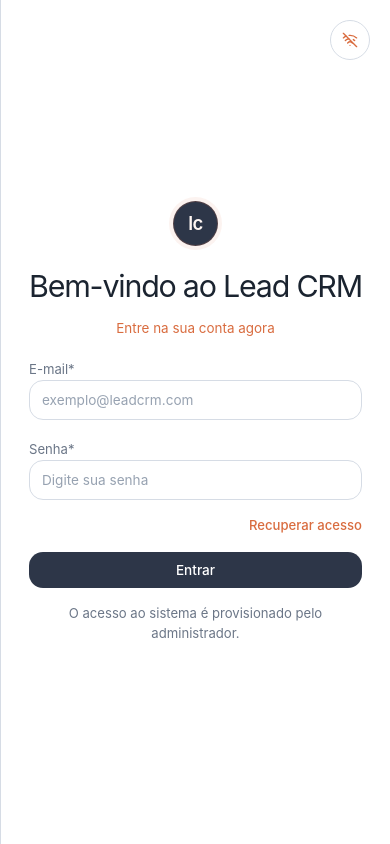
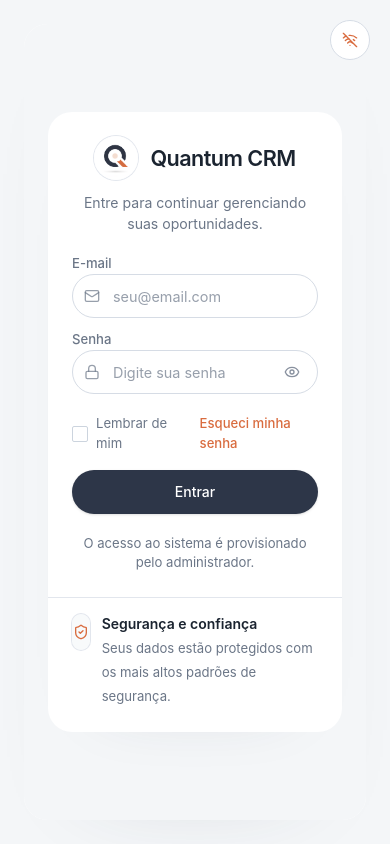
Before and after one commit to ErrorSquad-ABP/ABP3-Sistema-Gestao-Leads, a Next.js app in the folder front/: page /login in a window 390 px wide. Built offline with nearby package versions, Linux system fonts and the light colour scheme; no server answers.

Commit message:
style(login): match Quantum auth screen layout
Refine login and forgot-password presentation to match the Quantum CRM identity (video panel layout, form/card styling, and accent link color) while preserving existing auth logic.

```diff
--- a/front/src/features/login/components/LoginForm.tsx
+++ b/front/src/features/login/components/LoginForm.tsx
@@ -2,12 +2,31 @@
 
 import { zodResolver } from '@hookform/resolvers/zod';
 import { useQueryClient } from '@tanstack/react-query';
-import { AlertCircle, LoaderCircle, WifiOff } from 'lucide-react';
+import Image from 'next/image';
+import {
+	AlertCircle,
+	Eye,
+	EyeOff,
+	LoaderCircle,
+	Lock,
+	Mail,
+	ShieldCheck,
+	WifiOff,
+} from 'lucide-react';
 import { startTransition, useEffect } from 'react';
 import { useForm } from 'react-hook-form';
 import { useRouter } from 'next/navigation';
+import { useState } from 'react';
 
 import { Button } from '@/components/ui/button';
+import {
+	Card,
+	CardContent,
+	CardDescription,
+	CardFooter,
+	CardHeader,
+} from '@/components/ui/card';
+import { Checkbox } from '@/components/ui/checkbox';
 import { Input } from '@/components/ui/input';
 import { Label } from '@/components/ui/label';
 import { queryKeys } from '@/lib/constants/query-keys';
@@ -20,9 +39,8 @@
 import { useCurrentUserQuery } from '../hooks/login.queries';
 import { loginSchema } from '../schemas/login.schema';
 import type { LoginInput } from '../types/login.types';
-import { AuthAccentLink } from './AuthAccentLink';
-import { AuthScreenLayout } from './AuthScreenLayout';
 import { AuthStatusIndicator } from './AuthStatusIndicator';
+import { LoginScreenLayout } from './LoginScreenLayout';
 
 function getLoginErrorMessage(error: unknown) {
 	if (!isApiError(error)) {
@@ -46,6 +64,7 @@
 	const currentUserQuery = useCurrentUserQuery();
 	const loginMutation = useLoginMutation();
 	const currentUser = currentUserQuery.data ?? null;
+	const [passwordVisible, setPasswordVisible] = useState(false);
 	const form = useForm<LoginInput>({
 		resolver: zodResolver(loginSchema),
 		defaultValues: {
@@ -111,8 +130,8 @@
 			: null;
 
 	return (
-		<AuthScreenLayout
-			asideTitle="Acompanhe leads, negociações e desempenho em um só lugar."
+		<LoginScreenLayout
+			headline="Acompanhe leads, negociações e desempenho em um só lugar."
 			overlay={
 				sessionStatus ? (
 					<AuthStatusIndicator
@@ -123,46 +142,70 @@
 					/>
 				) : null
 			}
-			subtitle="Entre na sua conta agora"
-			title="Bem-vindo ao Lead CRM"
 		>
-			<div className="w-full space-y-4">
+			<div className="space-y-5">
+				<Card className="rounded-[1.5rem] border-0 bg-card shadow-[0_24px_70px_-60px_var(--ring)]">
+					<CardHeader className="items-center gap-3 pb-4 text-center">
+						<div className="flex items-center justify-center gap-3">
+							<div className="relative size-11 overflow-hidden rounded-full bg-muted/30 ring-1 ring-border/70">
+								<Image
+									alt="Quantum CRM"
+									fill
+									priority
+									src="/assets/light-logo.png"
+									className="object-cover"
+								/>
+							</div>
+							<p className="text-[1.35rem] font-semibold tracking-tight text-foreground">
+								Quantum CRM
+							</p>
+						</div>
+						<CardDescription className="text-[0.88rem]">
+							Entre para continuar gerenciando suas oportunidades.
+						</CardDescription>
+					</CardHeader>
+					<CardContent>
 						<form className="space-y-4" noValidate onSubmit={handleSubmit}>
-					<div className="space-y-4">
 							{loginErrorMessage ? (
-							<div className="flex items-start gap-2.5 rounded-md border border-[#f1c7c4] bg-[#fff7f7] px-3 py-2.5 text-[0.82rem] text-[#7a2f2a]">
+								<div className="flex items-start gap-2.5 rounded-xl border border-destructive/20 bg-destructive/5 px-3 py-2.5 text-[0.82rem] text-destructive">
 									<AlertCircle
 										aria-hidden="true"
-									className="mt-0.5 size-4 shrink-0 text-[#c65a52]"
+										className="mt-0.5 size-4 shrink-0"
 									/>
 									<div className="min-w-0">
-									<p className="font-medium leading-5">Falha no acesso</p>
+										<p className="font-medium leading-5 text-foreground">
+											Falha no acesso
+										</p>
 										<p className="mt-0.5 leading-5">{loginErrorMessage}</p>
 									</div>
 								</div>
 							) : null}
 
+							<div className="space-y-2">
 								<div className="space-y-1.5">
 									<Label
-								className="text-[0.82rem] font-normal text-[#6b7687]"
+										className="text-[0.82rem] font-medium text-muted-foreground"
 										htmlFor="email"
 									>
-								E-mail*
+										E-mail
 									</Label>
+									<div className="relative">
+										<Mail className="pointer-events-none absolute left-3 top-1/2 size-4 -translate-y-1/2 text-muted-foreground/70" />
 										<Input
 											autoComplete="email"
 											className={cn(
-									'h-10 rounded-md border-[#d6dce5] bg-white px-3 text-[0.85rem] text-[#1b2430] shadow-none placeholder:text-[#97a2b1] focus-visible:border-[#2d3648]/45',
+												'h-11 rounded-xl border-border bg-white pl-10 text-[0.9rem] text-foreground shadow-none placeholder:text-muted-foreground/70 focus-visible:ring-2 focus-visible:ring-ring/50',
 												form.formState.errors.email
-										? 'border-destructive focus-visible:border-destructive'
+													? 'border-destructive focus-visible:ring-destructive/20'
 													: null,
 											)}
 											id="email"
 											inputMode="email"
-								placeholder="exemplo@leadcrm.com"
+											placeholder="seu@email.com"
 											type="email"
 											{...form.register('email')}
 										/>
+									</div>
 									{form.formState.errors.email ? (
 										<p className="inline-flex items-center gap-2 text-sm text-destructive">
 											<AlertCircle className="size-4" />
@@ -173,24 +216,41 @@
 
 								<div className="space-y-1.5">
 									<Label
-								className="text-[0.82rem] font-normal text-[#6b7687]"
+										className="text-[0.82rem] font-medium text-muted-foreground"
 										htmlFor="password"
 									>
-								Senha*
+										Senha
 									</Label>
+									<div className="relative">
+										<Lock className="pointer-events-none absolute left-3 top-1/2 size-4 -translate-y-1/2 text-muted-foreground/70" />
 										<Input
 											autoComplete="current-password"
 											className={cn(
-									'h-10 rounded-md border-[#d6dce5] bg-white px-3 text-[0.85rem] text-[#1b2430] shadow-none placeholder:text-[#97a2b1] focus-visible:border-[#2d3648]/45',
+												'h-11 rounded-xl border-border bg-white pl-10 pr-10 text-[0.9rem] text-foreground shadow-none placeholder:text-muted-foreground/70 focus-visible:ring-2 focus-visible:ring-ring/50',
 												form.formState.errors.password
-										? 'border-destructive focus-visible:border-destructive'
+													? 'border-destructive focus-visible:ring-destructive/20'
 													: null,
 											)}
 											id="password"
 											placeholder="Digite sua senha"
-								type="password"
+											type={passwordVisible ? 'text' : 'password'}
 											{...form.register('password')}
 										/>
+										<button
+											aria-label={
+												passwordVisible ? 'Ocultar senha' : 'Mostrar senha'
+											}
+											className="absolute right-2.5 top-1/2 grid size-8 -translate-y-1/2 place-items-center rounded-lg text-muted-foreground/80 hover:bg-muted/40 hover:text-foreground"
+											onClick={() => setPasswordVisible((prev) => !prev)}
+											type="button"
+										>
+											{passwordVisible ? (
+												<EyeOff className="size-4" />
+											) : (
+												<Eye className="size-4" />
+											)}
+										</button>
+									</div>
 									{form.formState.errors.password ? (
 										<p className="inline-flex items-center gap-2 text-sm text-destructive">
 											<AlertCircle className="size-4" />
@@ -198,19 +258,23 @@
 										</p>
 									) : null}
 								</div>
+							</div>
 
-						<div className="flex flex-wrap items-center justify-end gap-4 text-[0.82rem]">
-							<AuthAccentLink
-								className="font-medium"
+							<div className="flex items-center justify-between gap-4 pt-1 text-[0.82rem]">
+								<label className="flex cursor-pointer items-center gap-2 text-muted-foreground">
+									<Checkbox className="rounded-xs" />
+									Lembrar de mim
+								</label>
+								<a
+									className="font-medium !text-[color:var(--sidebar-accent-foreground)] !decoration-[color:var(--sidebar-accent-foreground)] underline-offset-4 hover:underline"
 									href={appRoutes.auth.forgotPassword}
 								>
-								Recuperar acesso
-							</AuthAccentLink>
-						</div>
+									Esqueci minha senha
+								</a>
 							</div>
 
 							<Button
-						className="h-9 w-full rounded-md bg-[#2D3648] text-[0.85rem] font-medium text-white shadow-none hover:bg-[#232B3B]"
+								className="h-11 w-full rounded-xl bg-primary text-primary-foreground shadow-sm hover:bg-primary/95"
 								disabled={loginMutation.isPending}
 								type="submit"
 							>
@@ -224,12 +288,31 @@
 								)}
 							</Button>
 
-					<p className="text-center text-[0.82rem] text-[#6b7687]">
+							<p className="pt-1 text-center text-[0.82rem] text-muted-foreground">
 								O acesso ao sistema é provisionado pelo administrador.
 							</p>
 						</form>
+					</CardContent>
+
+					<CardFooter className="border-t border-border/70">
+						<div className="flex w-full items-start gap-3">
+							<div className="grid size-9 place-items-center rounded-full bg-muted/40 text-[color:var(--sidebar-accent-foreground)] ring-1 ring-border/70">
+								<ShieldCheck className="size-4" />
 							</div>
-		</AuthScreenLayout>
+							<div className="min-w-0">
+								<p className="text-sm font-semibold text-foreground">
+									Segurança e confiança
+								</p>
+								<p className="mt-0.5 text-[0.82rem] leading-6 text-muted-foreground">
+									Seus dados estão protegidos com os mais altos padrões de
+									segurança.
+								</p>
+							</div>
+						</div>
+					</CardFooter>
+				</Card>
+			</div>
+		</LoginScreenLayout>
 	);
 }
 
--- /dev/null
+++ b/front/src/features/login/components/LoginScreenLayout.tsx
@@ -0,0 +1,75 @@
+import Image from 'next/image';
+import type { ReactNode } from 'react';
+
+type LoginScreenLayoutProps = {
+	children: ReactNode;
+	headline: string;
+	overlay?: ReactNode;
+};
+
+function LoginScreenLayout({
+	children,
+	headline,
+	overlay,
+}: LoginScreenLayoutProps) {
+	return (
+		<main className="relative h-screen bg-background">
+			{overlay}
+
+			<div className="flex h-screen w-full items-center p-6">
+				<div className="grid h-[calc(100vh-3rem)] w-full overflow-hidden rounded-[1.5rem] bg-surface shadow-[0_30px_90px_-70px_var(--ring)] lg:grid-cols-2">
+					<section className="relative hidden min-h-0 overflow-hidden lg:block">
+						<video
+							autoPlay
+							className="absolute inset-0 h-full w-full object-cover"
+							loop
+							muted
+							playsInline
+						>
+							<source src="/assets/login-wave.mp4" type="video/mp4" />
+						</video>
+						<div className="absolute inset-0 bg-foreground/35" />
+
+						<div className="relative z-10 flex h-full flex-col px-9 py-8 text-white">
+							<div className="flex items-center gap-3">
+								<div className="relative size-11 overflow-hidden rounded-full bg-white/10 ring-1 ring-white/15">
+									<Image
+										alt="Quantum CRM"
+										fill
+										priority
+										src="/assets/light-logo.png"
+										className="object-cover"
+									/>
+								</div>
+								<div className="leading-tight">
+									<p className="text-[0.98rem] font-semibold tracking-tight">
+										Quantum
+									</p>
+									<p className="text-[0.78rem] font-medium tracking-wide text-white/70">
+										CRM
+									</p>
+								</div>
+							</div>
+
+							<div className="mt-auto max-w-[26rem] pb-8">
+								<h2 className="mt-6 text-balance text-[2.65rem] font-semibold leading-[1.04] tracking-[-0.04em]">
+									{headline}
+								</h2>
+
+								<p className="mt-4 text-[0.95rem] leading-7 text-white/70">
+									Mais organização, mais produtividade e mais vendas.
+								</p>
+							</div>
+						</div>
+					</section>
+
+					<section className="flex min-h-0 items-center justify-center bg-background px-6 py-7 lg:bg-white">
+						<div className="w-full max-w-[430px]">{children}</div>
+					</section>
+				</div>
+			</div>
+		</main>
+	);
+}
+
+export { LoginScreenLayout };
```
Also changed, not shown: front/src/features/login/components/ForgotPasswordForm.tsx (+50 -33 lines), front/public/assets/light-logo.png (added). Lines whose indentation alone changed are shown as unchanged.
